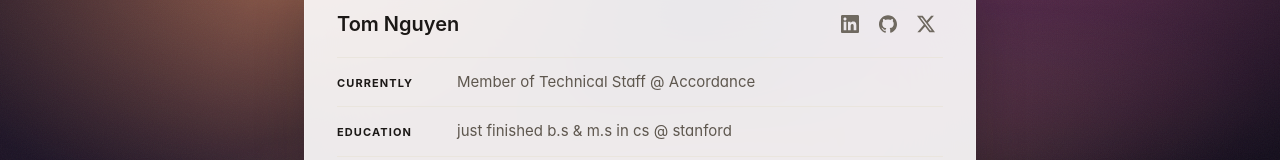
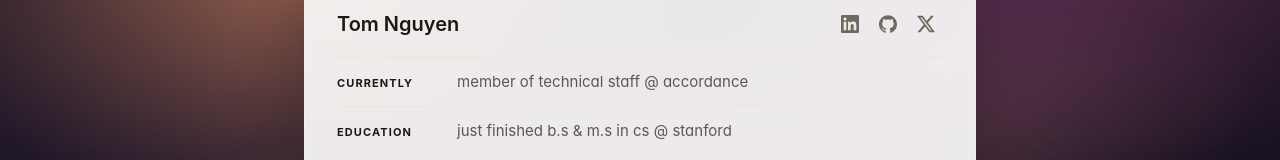
Before and after one commit to tnguyen2002/tomNguyen, a React (Create React App) app: page / in a window 1280 px wide. Shown: the part 219-379 px from the top of the page. Built offline with nearby package versions, Linux system fonts and the light colour scheme.

Commit message:
fix: readme

```diff
--- a/src/data/profile.ts
+++ b/src/data/profile.ts
@@ -11,7 +11,7 @@ export const profile = {
   name: "Tom Nguyen",
   email: "tomtkkn@gmail.com",
   facts: [
-    { label: "currently", value: "Member of Technical Staff @ Accordance" },
+    { label: "currently", value: "member of technical staff @ accordance" },
     { label: "education", value: "just finished b.s & m.s in cs @ stanford" },
     { label: "happiest", value: "volleyball, journaling" },
   ] as Fact[],
```
Also changed, not shown: 1 other file (tests, documents, lock files or other folders).
